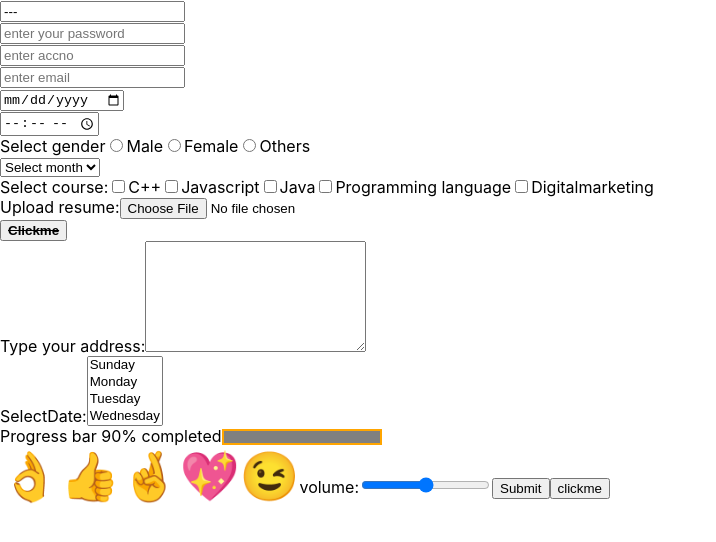
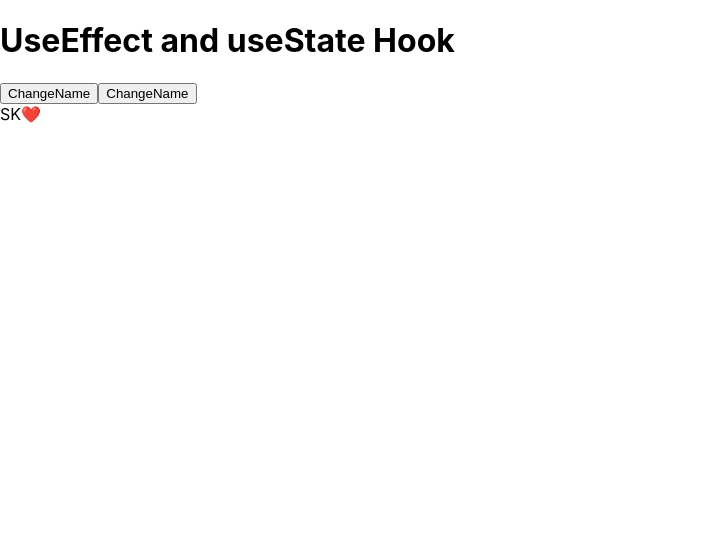
Before and after one commit to vijayalakshmip28-creator/reactprograms, a React (Create React App) app: page / in a window 1280 px wide. Shown: the top 542 px of the page, without its empty margins (0-716 px from the left). Built offline with nearby package versions, Linux system fonts and the light colour scheme.

Commit message:
useEffect

```diff
--- a/src/App.js
+++ b/src/App.js
@@ -1,4 +1,90 @@
-import { useState } from 'react'
+import React from "react";
+import { useEffect,useState } from "react";
+const App=()=>
+{
+  const [name,setName]=useState("SK❤️")
+  useEffect(()=>{
+    document.title=`Hello!! ${name}`
+  })
+  const dis=()=>{
+    setTimeout(()=>{
+    setName("👍Sathiyakrishna")
+  },5000)
+}
+   const dis1=()=>{
+    setName("👍BharaniSRI.....")
+  }
+
+  return(<div>
+    <h1>UseEffect and useState Hook</h1>
+    <button onClick={dis}>ChangeName</button>
+    <button onClick={dis1}>ChangeName</button>
+    <br></br>
+    {name}
+  </div>)
+}
+export default App
+
+
+/*import React from "react";
+import { useEffect } from "react";
+const App=()=>
+{
+  useEffect(()=>{
+    document.title=`Sk💖`
+  })
+  return(<div>
+    <h1>UseEffect Hook</h1>
+  </div>)
+}
+export default App
+
+
+/*import React from "react";
+import { useState } from "react";
+const App=()=>
+{
+   const[count,setCount]=useState(0)
+  const dis=(event)=>{
+
+        setCount(parseInt(event.target.value)+1)
+}
+return(
+  <div>
+  <button onClick={dis}   value={count}>You clicked: {count} times</button>
+
+  </div>
+)
+}
+export default App
+
+/*import { useState } from "react";
+function App()
+{
+  const[count,setCount]=useState(0)
+  const show=(event)=>{
+       if(event.target.id==="b1")
+        setCount(count+1)
+      if(event.target.id==="b2")
+        setCount(count-1)
+      if(event.target.id==="b3")
+        setCount(count-5)
+    }
+  return(
+<>
+<button id="b1" onClick={show}>Increment By 1</button>
+<button id="b2" onClick={show}>Decrement By 1</button><br></br>
+<button id="b3" onClick={show}>Decrement by 5</button>
+<br></br>
+<h2>{count}</h2>
+</>
+)
+}
+export default App
+
+
+
+/*import { useState } from 'react'
 import React from 'react'
 
 const App = () => {
--- a/src/mycomponents/Krishna.js
+++ b/src/mycomponents/Krishna.js
@@ -2,7 +2,7 @@ function Viji()
 {
     return(
         <>
-        <h1>This is Krizh Component</h1>
+        <h1>This is User defined Component</h1>
         </>
     )
 }
```
